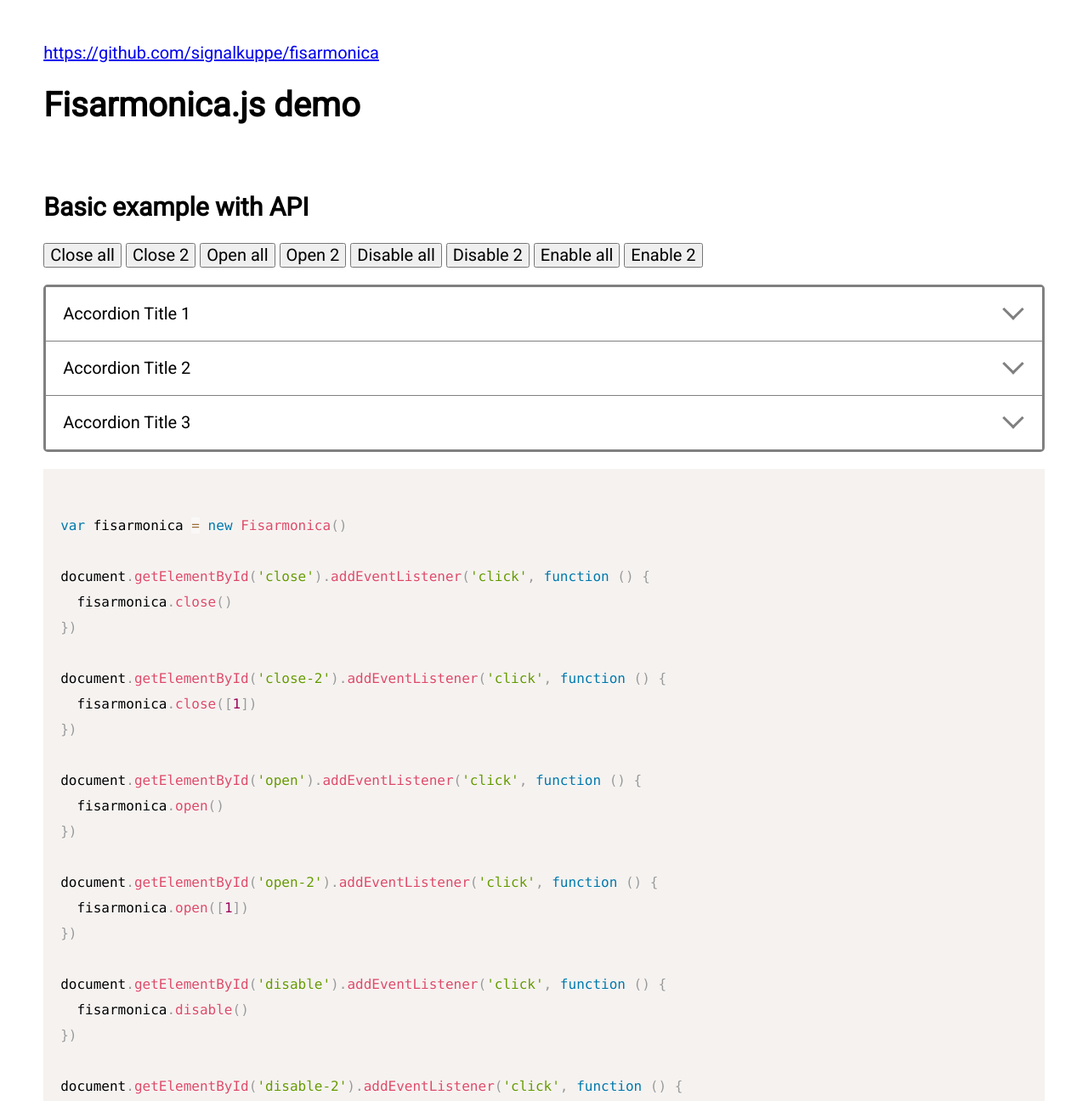
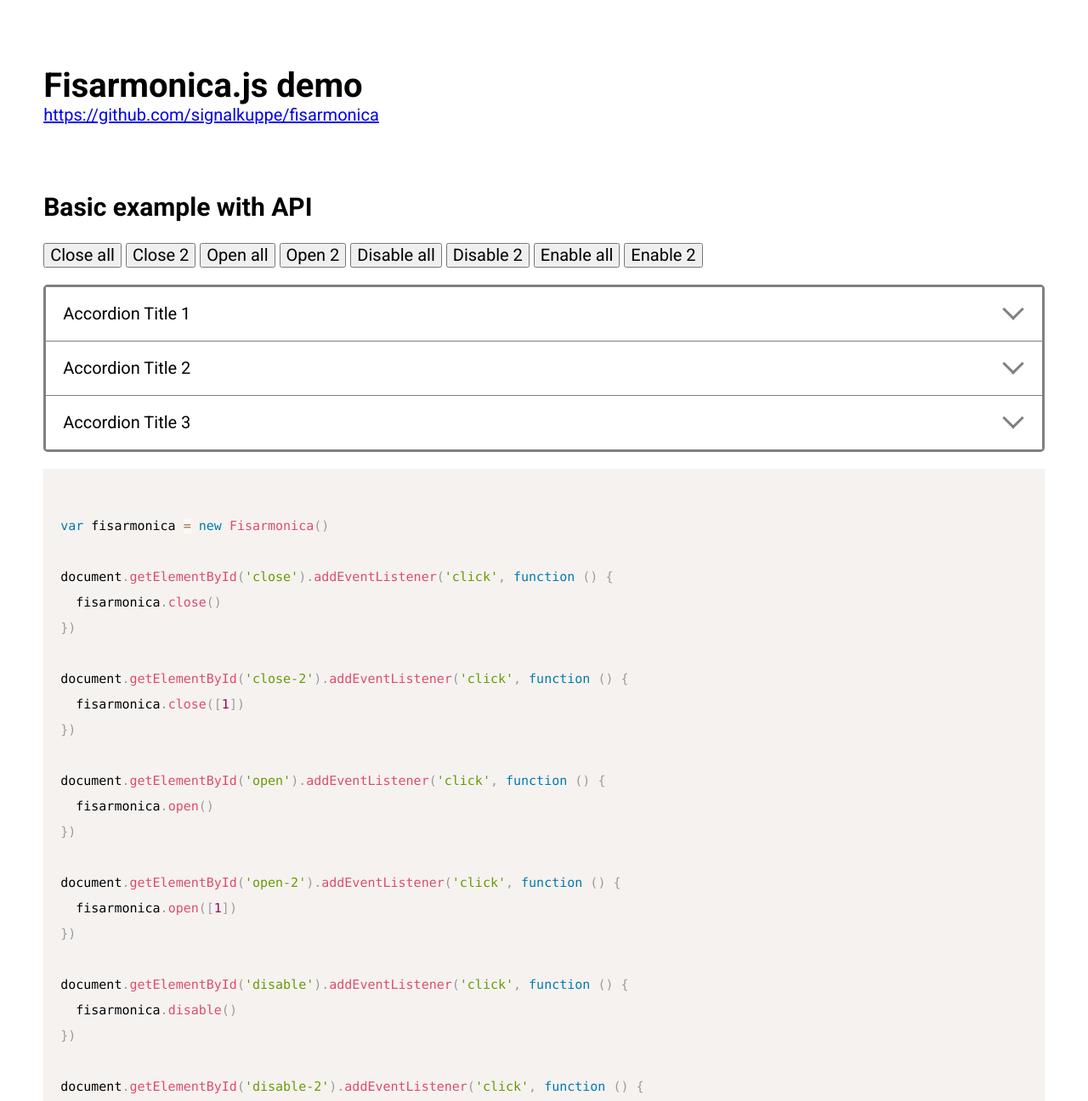
Before and after one commit to signalkuppe/fisarmonica, a website: page index.html in a window 1280 px wide. Shown: the top 1296 px of the page at 85% size. Drawn offline with nearby package versions, Linux system fonts and the light colour scheme.

Commit message:
readme typo, dev-deps, minor fixes

```diff
--- a/index.html
+++ b/index.html
@@ -11,7 +11,7 @@
   <link rel="stylesheet" href="./src/fisarmonica.css" />
   <script src="./src/fisarmonica.js" ></script>
   <!-- demo styles -->
-  <link href="https://fonts.googleapis.com/css?family=Roboto&display=swap" rel="stylesheet">
+  <link href="https://fonts.googleapis.com/css?family=Roboto:400,400i,700&display=swap" rel="stylesheet">
   <style>
     body {
       font-family: 'Roboto', sans-serif;
@@ -21,19 +21,27 @@
     }
 
     h1 {
-      margin-bottom: 2em;
+      margin-bottom: 0;
+    }
+
+    header {
+      margin-bottom: 4em;
     }
 
     code {
-      font-size: 80%!important;
+      font-size: 75%!important;
     }
   </style>
 </head>
 
 <body>
-  <a href="https://github.com/signalkuppe/fisarmonica">https://github.com/signalkuppe/fisarmonica</a>
-  <h1>Fisarmonica.js demo</h1>
 
+  <header>
+    <h1>Fisarmonica.js demo</h1>
+    <a href="https://github.com/signalkuppe/fisarmonica">https://github.com/signalkuppe/fisarmonica</a>
+  </header>
+
+  <main>
   <h2>Basic example with API</h2>
   <button id="close">Close all</button>
   <button id="close-2">Close 2</button>
@@ -155,6 +163,7 @@ var fisarmonica3 = new Fisarmonica({
 })
 </code>
 </pre>
+  </main>
   <!-- demo scripts -->
   <script src="https://cdnjs.cloudflare.com/ajax/libs/prism/1.17.1/prism.min.js"></script>
   <script>
--- a/package.json
+++ b/package.json
@@ -6,7 +6,7 @@
   "scripts": {
     "bundle": "node bundle",
     "dev": "http-server ./",
-    "publish": "npx np --yolo"
+    "release": "release-it"
   },
   "repository": {
     "type": "git",
@@ -32,6 +32,7 @@
     "eslint-plugin-promise": "^4.2.1",
     "eslint-plugin-standard": "^4.0.1",
     "http-server": "^0.11.1",
+    "release-it": "^12.4.3",
     "stylelint": "^11.1.1",
     "stylelint-config-standard": "^19.0.0",
     "uglify-js": "^3.6.2"
--- a/src/fisarmonica.css
+++ b/src/fisarmonica.css
@@ -54,7 +54,6 @@
 /* Disabled titles */
 
 .fisarmonica button[disabled] {
-  color: inherit;
   color: var(--fisarmonicaButtonColorDisabled);
   background: var(--fisarmonicaButtondBackgroundDisabled);
 }
```
Also changed, not shown: README.md, 1 other file.
